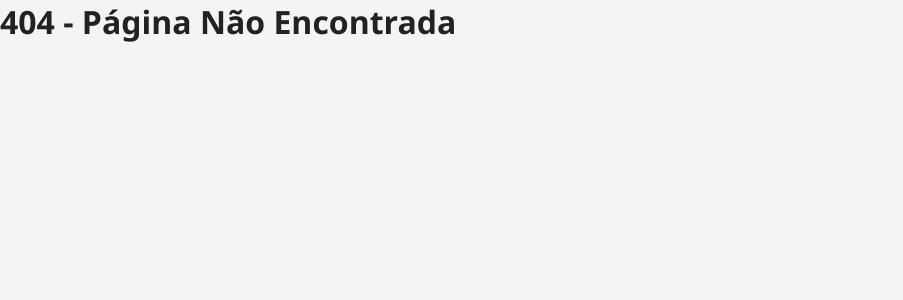
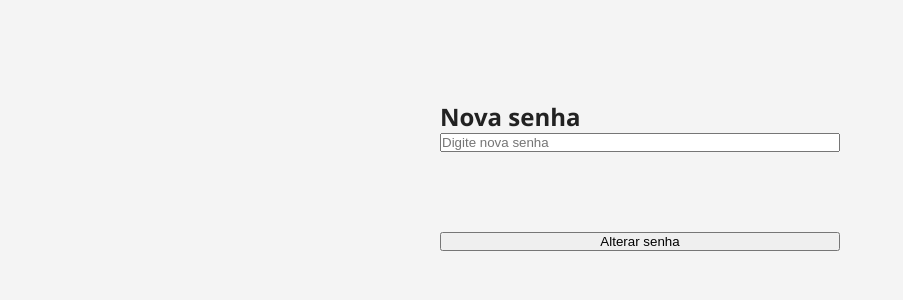
Before and after one commit to PedroRamon77/Front-Sisreq, a React (Vite) app: page /redefinir-senha/1 in a window 1280 px wide. Before the commit this address had no page. Shown: the top 300 px of the page, without its empty margins (0-903 px from the left). Built offline with nearby package versions, Linux system fonts and the light colour scheme.

Commit message:
consome a api para recuperar senha

```diff
--- a/src/App.jsx
+++ b/src/App.jsx
@@ -1,6 +1,7 @@
 import { BrowserRouter, Routes, Route } from "react-router-dom";
 
 import EsqueciSenha from "./components/esquecisenha/EsqueciSenha";
+import RedefinirSenha from "./components/esquecisenha/RedefinirSenha";
 import Login from "./components/login/Login";
 import Cadastro from "./components/cadastro/Cadastro";
 
@@ -12,7 +13,6 @@ import NovoRequerimento from "./components/novorequerimento/NovoRequerimento";
 
 import Solicitacoes from "./components/solicitacoes/Solicitacoes";
 import AnaliseRequerimento from "./components/analiseRequerimento/AnaliseRequerimento";
-
 import GerenciarUsuarios from "./components/gerenciar-usuarios/GerenciarUsuarios";
 import NovoUsuario from "./components/novoUsuario/novoUsuario";
 
@@ -28,6 +28,11 @@ export default function App() {
         <Route path="/cadastro" element={<Cadastro />} />
 
         <Route path="/esqueci-senha" element={<EsqueciSenha />} />
+
+        <Route
+          path="/redefinir-senha/:token"
+          element={<RedefinirSenha />}
+        />
 
         <Route
           path="/dashboardAluno"
@@ -59,7 +64,7 @@ export default function App() {
         <Route
           path="/solicitacoes"
           element={
-            <ProtectedRoute tiposPermitidos={["SERVIDOR","ADMIN","ALUNO"]}>
+            <ProtectedRoute tiposPermitidos={["SERVIDOR", "ADMIN", "ALUNO"]}>
               <Solicitacoes />
             </ProtectedRoute>
           }
@@ -68,7 +73,7 @@ export default function App() {
         <Route
           path="/analiserequerimento/:id"
           element={
-            <ProtectedRoute tiposPermitidos={["ALUNO","SERVIDOR","ADMIN"]}>
+            <ProtectedRoute tiposPermitidos={["ALUNO", "SERVIDOR", "ADMIN"]}>
               <AnaliseRequerimento />
             </ProtectedRoute>
           }
--- a/src/components/esquecisenha/EsqueciSenha.jsx
+++ b/src/components/esquecisenha/EsqueciSenha.jsx
@@ -1,26 +1,41 @@
 import { useState } from 'react'
 import { Link } from 'react-router-dom'
-// (Se tiver a importação da api, mantenha-a)
-// import api from '../../services/api'
+import api from '../../services/api'
 import './EsqueciSenha.css'
 
 export default function EsqueciSenha() {
-  const [email, setEmail] = useState('')
-  const [loading, setLoading] = useState(false)
-  const [sucesso, setSucesso] = useState(false)
+  const [email, setEmail] =
+    useState('')
+
+  const [loading, setLoading] =
+    useState(false)
+
+  const [sucesso, setSucesso] =
+    useState(false)
 
   const handleSubmit = async (e) => {
     e.preventDefault()
 
-    if (!email) return
+    if (!email) {
+      alert('Digite um email')
+      return
+    }
 
     try {
       setLoading(true)
-      // Simulação da requisição
-      await new Promise(resolve => setTimeout(resolve, 1500))
+
+      await api.post(
+        '/auth/esqueci-senha',
+        { email }
+      )
+
       setSucesso(true)
+
     } catch (error) {
-      alert(error.response?.data?.erro || 'Erro ao solicitar recuperação de senha.')
+      alert(
+        error.response?.data?.erro ||
+        'Erro ao enviar email'
+      )
     } finally {
       setLoading(false)
     }
@@ -28,46 +43,83 @@ export default function EsqueciSenha() {
 
   return (
     <main className="container">
-      <section className="left-side" aria-label="Marca e descrição do sistema">
+
+      <section
+        className="left-side"
+        aria-label="Marca e descrição do sistema"
+      >
         <div className="hero-content">
-          <div className="hero-line" aria-hidden="true" />
+
+          <div
+            className="hero-line"
+            aria-hidden="true"
+          />
+
           <h1>
             Sis<span>Req.</span>
           </h1>
+
           <p>
             A nova era da gestão acadêmica do IFCE Cedro.
             Eficiência, transparência e tecnologia
             em um único ecossistema.
           </p>
+
         </div>
       </section>
 
-      <section className="right-side" aria-label="Formulário de recuperação">
-        <div className="overlay" aria-hidden="true" />
+      <section
+        className="right-side"
+        aria-label="Formulário de recuperação"
+      >
+
+        <div
+          className="overlay"
+          aria-hidden="true"
+        />
+
         <div className="login-card main-card">
+
           <div className="login-header">
-            <h2>Recuperar Senha</h2>
+            <h2>
+              Recuperar Senha
+            </h2>
+
             <p>
-              Digite o e-mail associado à sua conta e enviaremos um link para redefinir sua senha.
+              Digite o e-mail associado à sua conta
+              e enviaremos um link para redefinir
+              sua senha.
             </p>
           </div>
 
           {!sucesso ? (
-            <form onSubmit={handleSubmit} noValidate>
+
+            <form
+              onSubmit={handleSubmit}
+              noValidate
+            >
+
               <div className="input-group">
-                <label htmlFor="email">E-mail</label>
+                <label htmlFor="email">
+                  E-mail
+                </label>
 
                 <div className="input-wrapper">
-                  {/* ÍCONE REMOVIDO DAQUI */}
+
                   <input
                     id="email"
                     type="email"
                     placeholder="nome@aluno.ifce.edu.br"
                     value={email}
-                    onChange={(e) => setEmail(e.target.value)}
+                    onChange={(e) =>
+                      setEmail(
+                        e.target.value
+                      )
+                    }
                     required
                     autoComplete="email"
                   />
+
                 </div>
               </div>
 
@@ -76,14 +128,30 @@ export default function EsqueciSenha() {
                 type="submit"
                 disabled={loading}
               >
-                {loading ? 'Enviando...' : 'Enviar Link'}
+                {
+                  loading
+                    ? 'Enviando...'
+                    : 'Enviar Link'
+                }
               </button>
+
             </form>
+
           ) : (
-            <div className="success-message">
-              <h3>Link Enviado!</h3>
-              <p>Verifique a sua caixa de entrada e a pasta de spam para redefinir a sua senha.</p>
+
+            <div
+              className="success-message"
+            >
+              <h3>
+                Link enviado!
+              </h3>
+
+              <p>
+                Verifique sua caixa de entrada
+                e também o spam.
+              </p>
             </div>
+
           )}
 
           <div className="divider">
@@ -92,10 +160,17 @@ export default function EsqueciSenha() {
 
           <p className="register-text">
             Lembrou a senha?
-            <Link to="/">{' '}Voltar ao Login</Link>
+
+            <Link to="/">
+              {' '}
+              Voltar ao Login
+            </Link>
           </p>
+
         </div>
+
       </section>
+
     </main>
   )
 }
--- /dev/null
+++ b/src/components/esquecisenha/redefinirSenha.jsx
@@ -0,0 +1,73 @@
+import { useState } from 'react'
+import { useParams, useNavigate } from 'react-router-dom'
+import api from '../../services/api'
+
+export default function RedefinirSenha() {
+  const { token } = useParams()
+  const navigate = useNavigate()
+
+  const [senha, setSenha] = useState('')
+  const [loading, setLoading] = useState(false)
+
+  async function alterarSenha(e) {
+    e.preventDefault()
+
+    try {
+      setLoading(true)
+
+      await api.post(
+        `/auth/redefinir-senha/${token}`,
+        {
+          senha,
+        }
+      )
+
+      alert('Senha alterada com sucesso')
+
+      navigate('/')
+
+    } catch (error) {
+      alert(
+        error.response?.data?.erro ||
+        'Erro'
+      )
+    } finally {
+      setLoading(false)
+    }
+  }
+
+  return (
+    <div
+      style={{
+        width: '400px',
+        margin: '100px auto'
+      }}
+    >
+      <h2>Nova senha</h2>
+
+      <form onSubmit={alterarSenha}>
+
+        <input
+          type="password"
+          placeholder="Digite nova senha"
+          value={senha}
+          onChange={(e) =>
+            setSenha(e.target.value)
+          }
+        />
+
+        <br />
+        <br />
+
+        <button type="submit">
+          {
+            loading
+              ? 'Salvando...'
+              : 'Alterar senha'
+          }
+        </button>
+
+      </form>
+    </div>
+  )
+}
```
